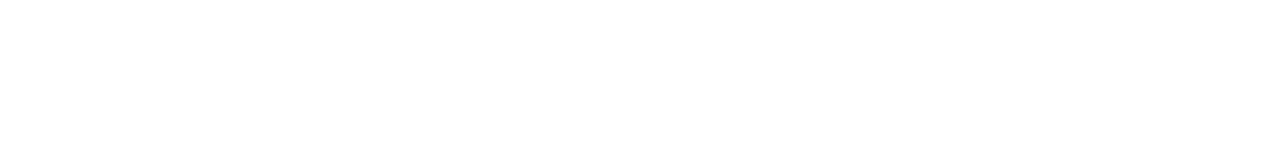
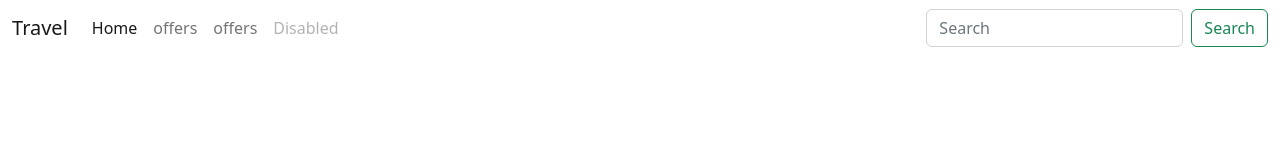
Before and after one commit to patildipa/WebDeveloper_project, a website: page Travel_Project/index.html in a window 1280 px wide. Drawn offline with nearby package versions, Linux system fonts and the light colour scheme.

Commit message:
move index file

```diff
--- /dev/null
+++ b/Travel_Project/css/style.css
@@ -0,0 +1,6 @@
+html,body{
+margin: 0px;
+padding:0px;
+box-sizing: border-box;
+
+}
--- a/Travel_Project/index.html
+++ b/Travel_Project/index.html
@@ -3,9 +3,45 @@
 <head>
     <meta charset="UTF-8">
     <meta name="viewport" content="width=device-width, initial-scale=1.0">
-    <title>Document</title>
+    <title>Travel Project</title>
+    <link rel="stylesheet" href="node_modules/bootstrap-icons/font/bootstrap-icons.css">
+    <link rel="stylesheet" href="node_modules/bootstrap/dist/css/bootstrap.css">
+    <!-- start font swesome cdn -->
+    <link rel="stylesheet" href="https://cdnjs.cloudflare.com/ajax/libs/font-awesome/6.5.1/css/all.min.css" />
+    <!-- End font swesome cdn -->
+
 </head>
 <body>
+    <nav class="navbar navbar-expand-lg bg-body-tertiary">
+        <div class="container-fluid">
+            <a class="navbar-brand" href="#"><span>T</span>ravel</a>
+          <button class="navbar-toggler" type="button" data-bs-toggle="collapse" data-bs-target="#navbarTogglerDemo03" aria-controls="navbarTogglerDemo03" aria-expanded="false" aria-label="Toggle navigation">
+            <span class="navbar-toggler-icon"></span>
+          </button>
 
+          <div class="collapse navbar-collapse" id="navbarTogglerDemo03">
+            <ul class="navbar-nav me-auto mb-2 mb-lg-0">
+              <li class="nav-item">
+                <a class="nav-link active" aria-current="page" href="index.html">Home</a>
+              </li>
+              <li class="nav-item">
+                <a class="nav-link" href="offers.html">offers</a>
+              </li>
+              <li class="nav-item">
+                <a class="nav-link" href="offers.html">offers</a>
+              </li>
+              <li class="nav-item">
+                <a class="nav-link disabled" aria-disabled="true">Disabled</a>
+              </li>
+            </ul>
+            <form class="d-flex" role="search">
+              <input class="form-control me-2" type="search" placeholder="Search" aria-label="Search">
+              <button class="btn btn-outline-success" type="submit">Search</button>
+            </form>
+          </div>
+        </div>
+      </nav>
+      <script src="node_modules/jquery/dist/jquery.js"></script>
+      <script src="node_modules/bootstrap/dist/js/bootstrap.bundle.js"></script>
 </body>
 </html>
--- a/Travel_Project/package.json
+++ b/Travel_Project/package.json
@@ -11,6 +11,7 @@
   "license": "ISC",
   "dependencies": {
     "bootstrap": "5.2",
-    "bootstrap-icons": "^1.11.3"
+    "bootstrap-icons": "^1.11.3",
+    "jquery": "^3.7.1"
   }
 }
```
Also changed, not shown: 1 other file.
